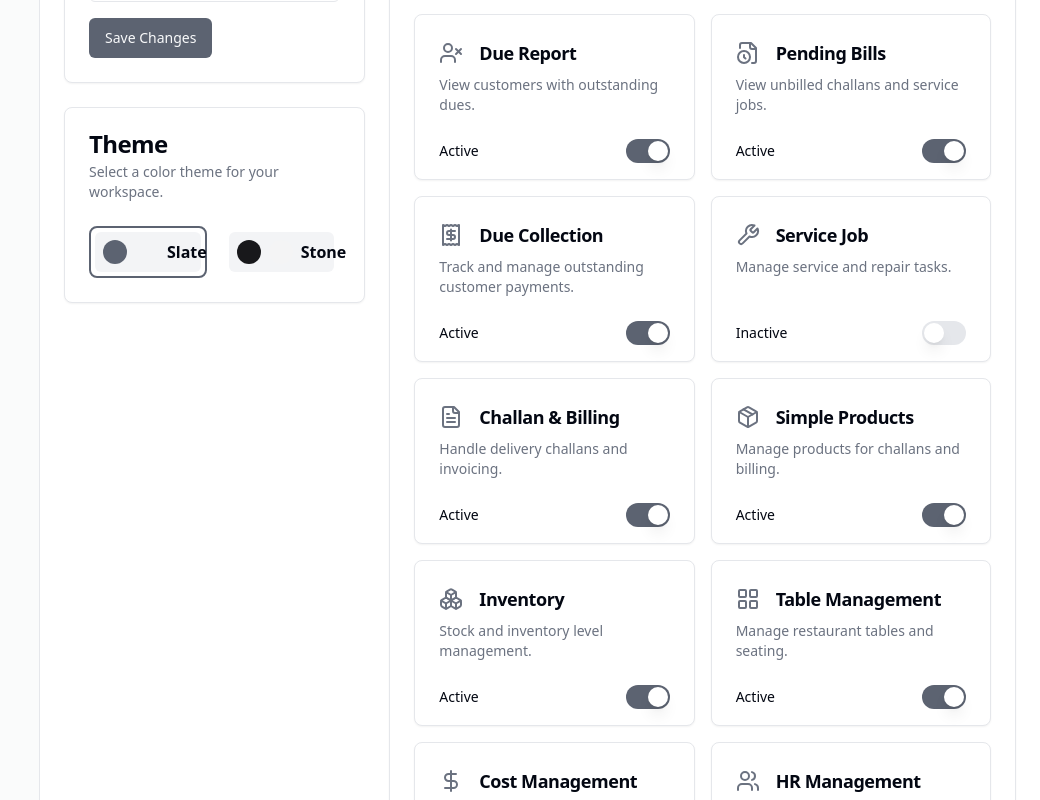
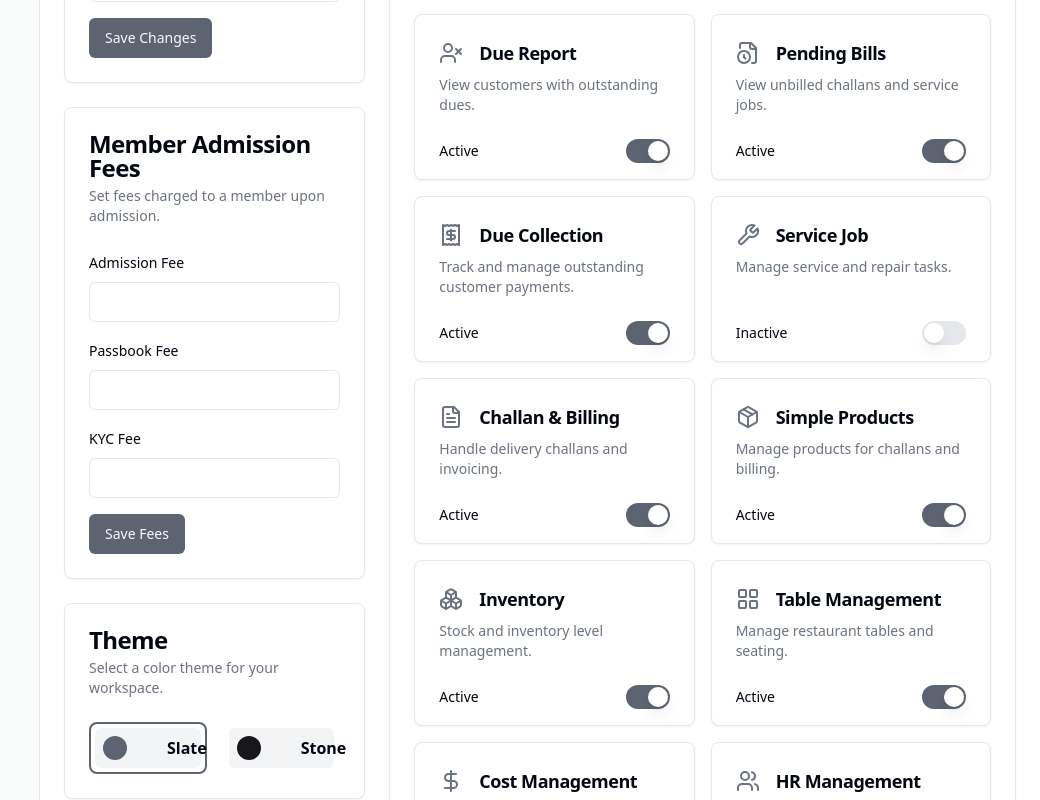
Before and after one commit to rahat1995/Order-Mgt, a Next.js app: page /admin/settings in a window 1280 px wide. Shown: the part 840-1640 px from the top of the page, without its empty margins (240-1280 px from the left). Built offline with nearby package versions, Linux system fonts and the light colour scheme.

Commit message:
dear, bring the admission fees and passbook fees and kyc fees configurat

```diff
--- a/src/app/admin/settings/page.tsx
+++ b/src/app/admin/settings/page.tsx
@@ -5,6 +5,7 @@ import { OrganizationInfoForm } from '@/components/admin/OrganizationInfoForm';
 import { ModuleManagementForm } from '@/components/admin/ModuleManagementForm';
 import { ThemeSelector } from '@/components/admin/ThemeSelector';
 import { BranchManagementForm } from '@/components/admin/settings/BranchManagementForm';
+import { AdmissionFeeForm } from '@/components/admin/settings/AdmissionFeeForm';
 
 export default function SettingsPage() {
   return (
@@ -20,6 +21,7 @@ export default function SettingsPage() {
       <div className="grid grid-cols-1 lg:grid-cols-3 gap-6">
         <div className="lg:col-span-1 space-y-6">
           <OrganizationInfoForm />
+          <AdmissionFeeForm />
           <ThemeSelector />
         </div>
         <div className="lg:col-span-2 space-y-6">
--- a/src/components/admin/microfinance/ConfigurationClient.tsx
+++ b/src/components/admin/microfinance/ConfigurationClient.tsx
@@ -118,27 +118,6 @@ function MicrofinanceConfigurationForm() {
             </CardContent>
         </Card>
 
-        <Card>
-            <CardHeader>
-                <CardTitle>Member Admission Fees</CardTitle>
-                <CardDescription>Set the fees that are automatically charged to a member's ledger upon admission.</CardDescription>
-            </CardHeader>
-            <CardContent className="grid grid-cols-1 md:grid-cols-3 gap-4">
-                <div className="space-y-2">
-                    <Label htmlFor="admissionFee">Admission Fee</Label>
-                    <Input id="admissionFee" type="number" value={formData.admissionFee || ''} onChange={handleInputChange} />
-                </div>
-                <div className="space-y-2">
-                    <Label htmlFor="passbookFee">Passbook Fee</Label>
-                    <Input id="passbookFee" type="number" value={formData.passbookFee || ''} onChange={handleInputChange} />
-                </div>
-                <div className="space-y-2">
-                    <Label htmlFor="kycFee">KYC Fee</Label>
-                    <Input id="kycFee" type="number" value={formData.kycFee || ''} onChange={handleInputChange} />
-                </div>
-            </CardContent>
-        </Card>
-
          <Card>
             <CardHeader>
                 <CardTitle>Mandatory Fields Configuration</CardTitle>
--- /dev/null
+++ b/src/components/admin/settings/AdmissionFeeForm.tsx
@@ -0,0 +1,61 @@
+
+'use client';
+
+import React, { useState, useEffect } from 'react';
+import { useSettings } from '@/context/SettingsContext';
+import type { MicrofinanceSettings } from '@/types';
+import { Card, CardContent, CardDescription, CardHeader, CardTitle, CardFooter } from '@/components/ui/card';
+import { Label } from '@/components/ui/label';
+import { Button } from '@/components/ui/button';
+import { Input } from '@/components/ui/input';
+
+export function AdmissionFeeForm() {
+  const { settings, setMicrofinanceSettings, isLoaded } = useSettings();
+  const [formData, setFormData] = useState<MicrofinanceSettings>(settings.microfinanceSettings);
+
+  useEffect(() => {
+    if (isLoaded) {
+      setFormData(settings.microfinanceSettings);
+    }
+  }, [settings.microfinanceSettings, isLoaded]);
+
+  const handleInputChange = (e: React.ChangeEvent<HTMLInputElement>) => {
+      const { id, value } = e.target;
+      setFormData(prev => ({...prev, [id]: parseFloat(value) || 0}));
+  }
+
+  const handleSave = () => {
+    setMicrofinanceSettings(formData);
+    alert('Admission fees saved!');
+  };
+
+  if (!isLoaded) {
+    return <div>Loading settings...</div>;
+  }
+
+  return (
+    <Card>
+      <CardHeader>
+        <CardTitle>Member Admission Fees</CardTitle>
+        <CardDescription>
+          Set fees charged to a member upon admission.
+        </CardDescription>
+      </CardHeader>
+      <CardContent className="space-y-4">
+        <div className="space-y-2">
+            <Label htmlFor="admissionFee">Admission Fee</Label>
+            <Input id="admissionFee" type="number" value={formData.admissionFee || ''} onChange={handleInputChange} />
+        </div>
+        <div className="space-y-2">
+            <Label htmlFor="passbookFee">Passbook Fee</Label>
+            <Input id="passbookFee" type="number" value={formData.passbookFee || ''} onChange={handleInputChange} />
+        </div>
+        <div className="space-y-2">
+            <Label htmlFor="kycFee">KYC Fee</Label>
+            <Input id="kycFee" type="number" value={formData.kycFee || ''} onChange={handleInputChange} />
+        </div>
+        <Button onClick={handleSave}>Save Fees</Button>
+      </CardContent>
+    </Card>
+  );
+}
```
